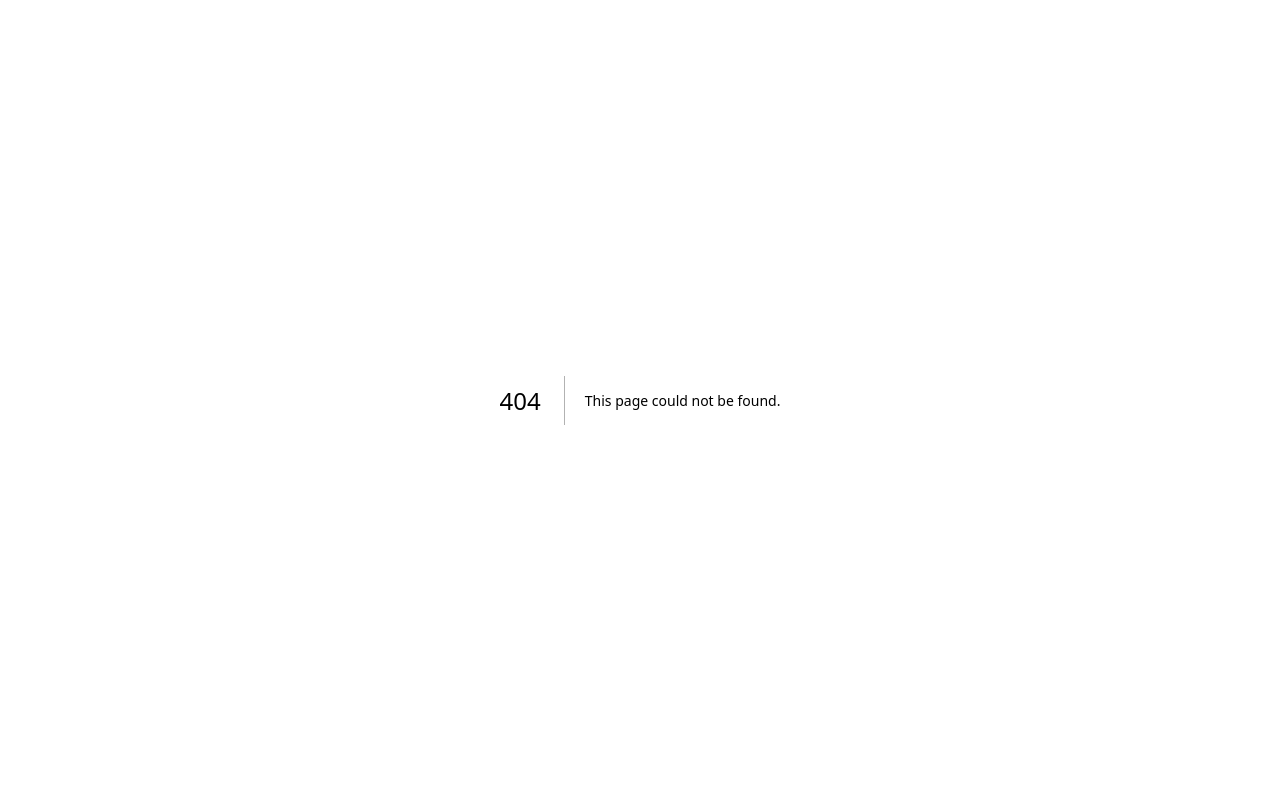
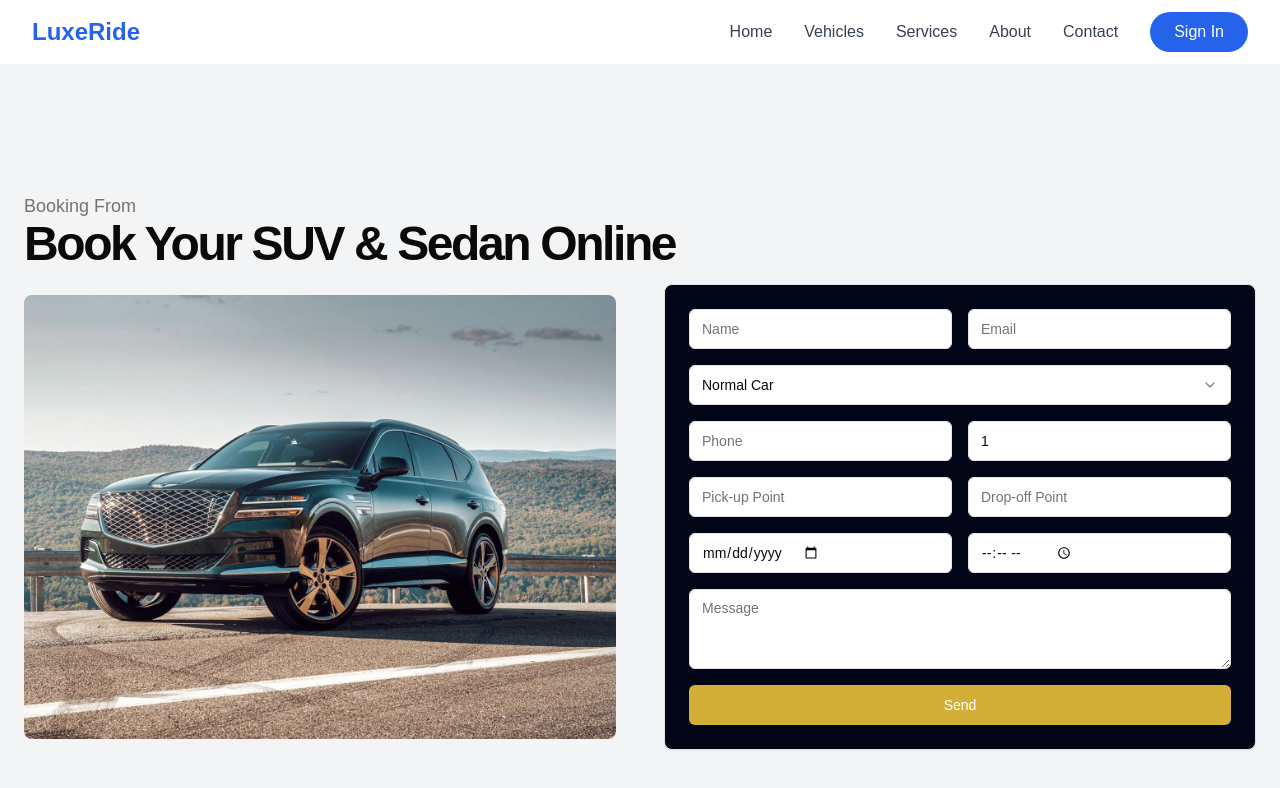
Before and after one commit to rudraa1410/calgarychauffeurservices, a Next.js app in the folder frontend/: page /ContactUs in a window 1280 px wide. Before the commit this address had no page. Shown: the top 788 px of the page. Built offline with nearby package versions, Linux system fonts and the light colour scheme.

Commit message:
`Added NavBar component to layout and updated link in NavBar component`

```diff
--- a/frontend/src/app/Components/NavBar.tsx
+++ b/frontend/src/app/Components/NavBar.tsx
@@ -21,7 +21,7 @@ const NavBar: React.FC = () => {
             <a href="#" className="text-gray-700 hover:text-blue-600">
               About
             </a>
-            <a href="#" className="text-gray-700 hover:text-blue-600">
+            <a href="/ContactUs" className="text-gray-700 hover:text-blue-600">
               Contact
             </a>
             <button className="bg-blue-600 text-white px-6 py-2 rounded-full hover:bg-blue-700">
--- /dev/null
+++ b/frontend/src/app/ContactUs/page.tsx
@@ -0,0 +1,14 @@
+import React from "react";
+import CarBookingSection from "../Components/ContactUs";
+import NavBar from "../Components/NavBar";
+
+const page = () => {
+  return (
+    <div>
+      {" "}
+      <CarBookingSection />
+    </div>
+  );
+};
+
+export default page;
--- a/frontend/src/app/layout.tsx
+++ b/frontend/src/app/layout.tsx
@@ -1,6 +1,7 @@
 import type { Metadata } from "next";
 import localFont from "next/font/local";
 import "./globals.css";
+import NavBar from "./Components/NavBar";
 
 const geistSans = localFont({
   src: "./fonts/GeistVF.woff",
@@ -28,6 +29,8 @@ export default function RootLayout({
       <body
         className={`${geistSans.variable} ${geistMono.variable} antialiased`}
       >
+        {" "}
+        <NavBar />
         {children}
       </body>
     </html>
```
